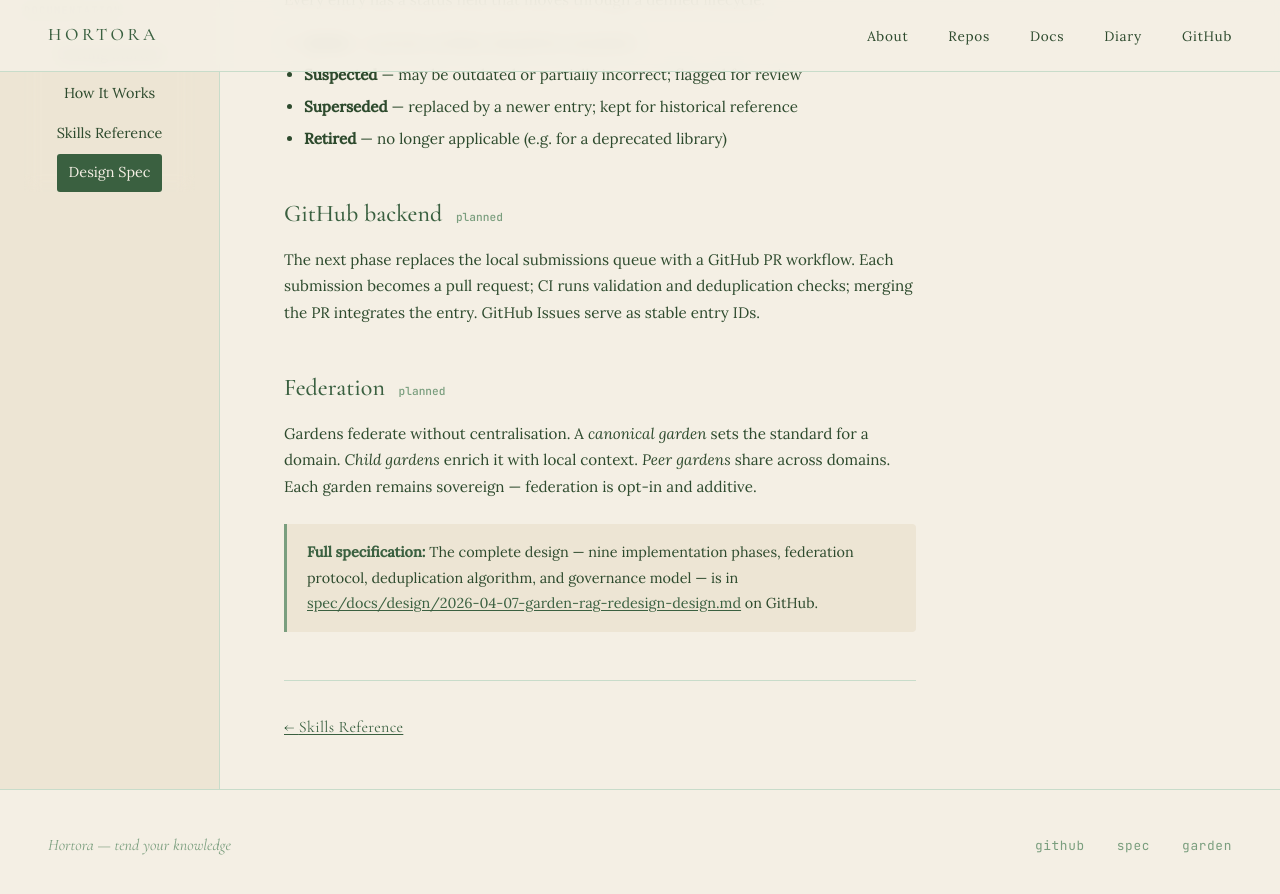
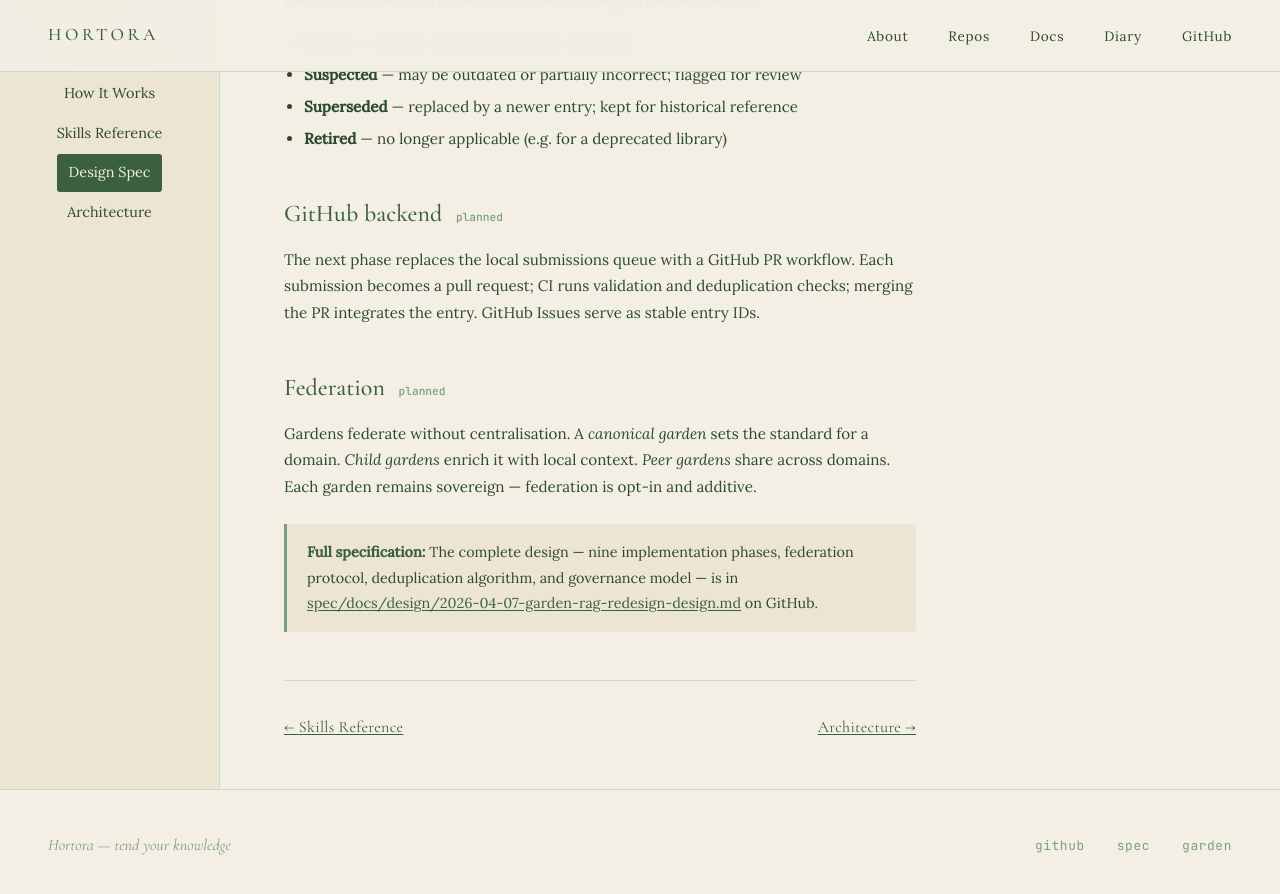
Before and after one commit to Hortora/hortora.github.io, a Jekyll site: the page built from docs/design-spec.html, in a window 1280 px wide and 900 px high, scrolled down 1495 px. Shown: the top 894 px of the window. Built offline with Jekyll 4.4.1, drawn with Linux system fonts in a browser that asks for light colours; nearby versions of some CDN libraries.

Commit message:
feat(docs): add Architecture to sidebar nav and design-spec footer

```diff
--- a/docs/design-spec.html
+++ b/docs/design-spec.html
@@ -13,6 +13,7 @@ permalink: /docs/design-spec.html
         <a href="how-it-works.html">How It Works</a>
         <a href="skills-reference.html">Skills Reference</a>
         <a href="design-spec.html" class="active">Design Spec</a>
+        <a href="architecture.html">Architecture</a>
       </nav>
     </aside>
 
@@ -106,7 +107,7 @@ permalink: /docs/design-spec.html
 
       <div class="docs-footer">
         <a href="skills-reference.html" class="docs-prev">Skills Reference</a>
-        <span></span>
+        <a href="architecture.html" class="docs-next">Architecture</a>
       </div>
 
     </main>
--- a/docs/getting-started.html
+++ b/docs/getting-started.html
@@ -13,6 +13,7 @@ permalink: /docs/getting-started.html
         <a href="how-it-works.html">How It Works</a>
         <a href="skills-reference.html">Skills Reference</a>
         <a href="design-spec.html">Design Spec</a>
+        <a href="architecture.html">Architecture</a>
       </nav>
     </aside>
 
--- a/docs/how-it-works.html
+++ b/docs/how-it-works.html
@@ -13,6 +13,7 @@ permalink: /docs/how-it-works.html
         <a href="how-it-works.html" class="active">How It Works</a>
         <a href="skills-reference.html">Skills Reference</a>
         <a href="design-spec.html">Design Spec</a>
+        <a href="architecture.html">Architecture</a>
       </nav>
     </aside>
 
--- a/docs/skills-reference.html
+++ b/docs/skills-reference.html
@@ -13,6 +13,7 @@ permalink: /docs/skills-reference.html
         <a href="how-it-works.html">How It Works</a>
         <a href="skills-reference.html" class="active">Skills Reference</a>
         <a href="design-spec.html">Design Spec</a>
+        <a href="architecture.html">Architecture</a>
       </nav>
     </aside>
 
```
